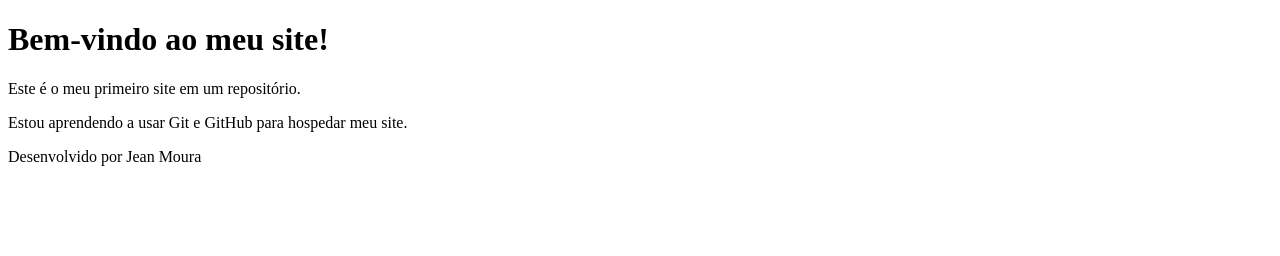
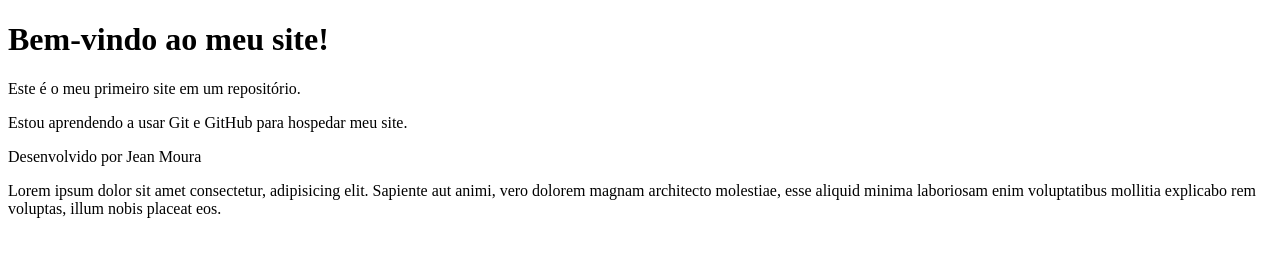
Before and after one commit to jeancmoura18/Ola-Mundo, a plain HTML site: page site-exemplo/index.html in a window 1280 px wide. Drawn offline with Linux system fonts and the light colour scheme.

Commit message:
adicionei um parágrafo

```diff
--- a/site-exemplo/index.html
+++ b/site-exemplo/index.html
@@ -11,6 +11,12 @@
     <p>Estou aprendendo a usar Git e GitHub para hospedar meu site.</p>
     <footer>
       <p>Desenvolvido por Jean Moura</p>
+      <p>
+        Lorem ipsum dolor sit amet consectetur, adipisicing elit. Sapiente aut
+        animi, vero dolorem magnam architecto molestiae, esse aliquid minima
+        laboriosam enim voluptatibus mollitia explicabo rem voluptas, illum
+        nobis placeat eos.
+      </p>
     </footer>
   </body>
 </html>
```
